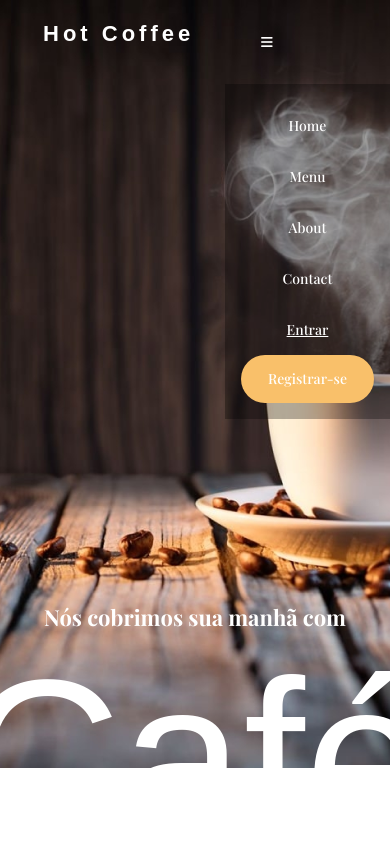
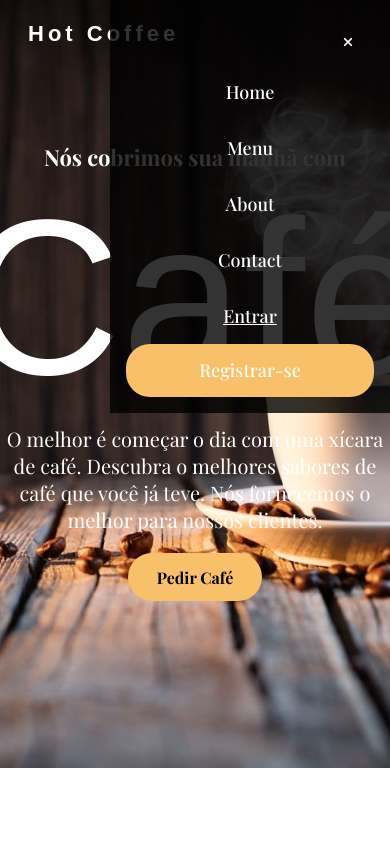
Before and after one commit to xIgorBernardox/bean-scene, a plain HTML site: page index.html in a window 390 px wide. Both pictures are taken after a click on the button "Toggle navigation". Shown: the top 844 px of the page. Drawn offline with nearby package versions, Linux system fonts and the light colour scheme; a web font is replaced by a local one.

Commit message:
ajustes no hamburguer menu

```diff
--- a/index.html
+++ b/index.html
@@ -28,7 +28,7 @@
       <nav class="main-navigation">
         <button class="hamburger-menu" aria-label="Toggle navigation"><i class="fa-solid fa-bars"></i></button>
         <ul class="main-navigation__list">
-          <li class="main-navigation__item"><a href="#">Home</a></li>
+          <li class="main-navigation__item main-navigation__item--home"><a href="#">Home</a></li>
           <li class="main-navigation__item"><a href="#">Menu</a></li>
           <li class="main-navigation__item"><a href="#">About</a></li>
           <li class="main-navigation__item"><a href="#">Contact</a></li>
--- a/js/main.js
+++ b/js/main.js
@@ -1,3 +1,16 @@
-document.querySelector('.hamburger-menu').addEventListener('click', function() {
-  document.querySelector('.main-navigation__list').classList.toggle('active');
+const menuButton = document.querySelector('.hamburger-menu');
+const navList = document.querySelector('.main-navigation__list');
+const menuIcon = menuButton.querySelector('i');
+
+menuButton.addEventListener('click', function() {
+  navList.classList.toggle('active');
+
+  // Alterna o ícone entre hamburguer e X
+  if (navList.classList.contains('active')) {
+    menuIcon.classList.remove('fa-bars');
+    menuIcon.classList.add('fa-xmark');
+  } else {
+    menuIcon.classList.remove('fa-xmark');
+    menuIcon.classList.add('fa-bars');
+  }
 });
--- a/styles/header.css
+++ b/styles/header.css
@@ -17,25 +17,42 @@
   letter-spacing: 4px;
   color: var(--txt-default-color);
   padding-top: 21px;
-  padding-left: 43px;
+  padding-left: 28px;
 }
 
 .hamburger-menu {
+  position: relative;
+  display: block;
   width: 84px;
   height: 84px;
   color: #fff;
   background: none;
   border: none;
+  z-index: 1000;
 }
 
 .main-navigation__list{
+  width: 280px;
+  position: absolute;
   padding: 16px;
-  display: flex;
-  align-items: center;
-  justify-content: space-around;
+  display: none;
   list-style: none;
   text-align: center;
-  background-color: rgba(0, 0, 0, 0.3);
+  background-color: rgba(0, 0, 0, 0.8);
+  transform: translateX(100%);
+  transition: transform 0.3s ease;
+  top: 0;
+  right: 0;
+  z-index: 999;
+}
+
+.main-navigation__list.active {
+  display: block;
+  transform: translateX(0);
+}
+
+.main-navigation__item--home {
+  margin-top: 48px;
 }
 
 .main-navigation__item {
@@ -46,7 +63,7 @@
   font-family: var(--default-font);
   color: var(--txt-default-color);
   text-decoration: none;
-  font-size: 14px;
+  font-size: 18px;
   font-weight: 500;
   margin-bottom: 16px;
 }
@@ -61,7 +78,6 @@
   border-radius: 24px;
 }
 
-
 .header-intro {
   position: relative;
   display: flex;
@@ -69,7 +85,7 @@
   align-items: center;
   justify-content: center;
   color: var(--txt-default-color);
-  margin-top: 183px;
+  margin-top: 58px;
 }
 
 .header-intro__subtitle {
@@ -103,31 +119,6 @@
 }
 
 /* Responsive */
-main-navigation__item--hidden {
-  display: none;
+@media (width >= 1200px) {
+
 }
-
-@media (min-width: 768px) {
-  .main-navigation__item--hidden {
-    display: inline-block;
-  }
-}
-
-/* Esconder o botão de menu hamburguer em resoluções maiores */
-.hamburger-menu {
-  display: none;
-}
-
-@media (max-width: 767px) {
-  .hamburger-menu {
-    display: block;
-  }
-
-  .main-navigation__list {
-    display: none;
-  }
-
-  .main-navigation__list.active {
-    display: block;
-  }
-}
```
